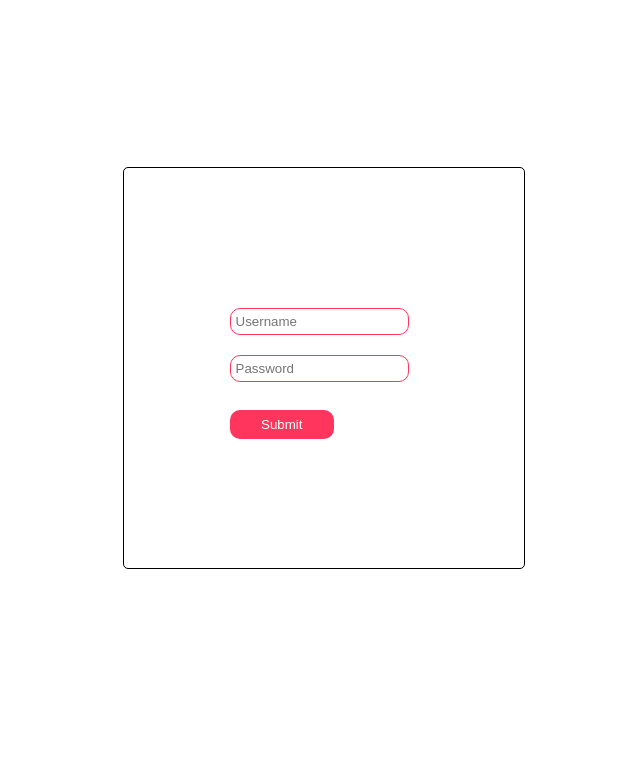
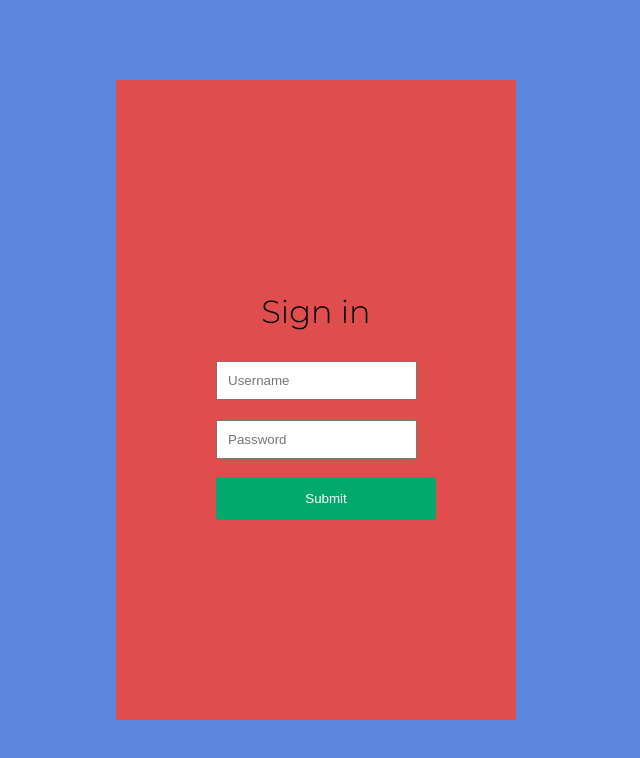
Before and after one commit to playmaker159/form, a plain HTML site: page index.html in a window 1280 px wide. Shown: the whole page, without its empty margins (324-964 px from the left). Drawn offline with Linux system fonts and the light colour scheme.

Commit message:
Add files via upload

```diff
--- a/index.html
+++ b/index.html
@@ -1,29 +1,39 @@
 <!DOCTYPE html>
-<html>
+<html lang="en">
 <head>
-	<meta charset="utf-8">
-	<title></title>
-	<link rel="stylesheet" type="text/css" href="style.css">
+    <meta charset="UTF-8">
+    <meta http-equiv="X-UA-Compatible" content="IE=edge">
+    <meta name="viewport" content="width=device-width, initial-scale=1.0">
+    <link rel="stylesheet" href="main.css">
+    <link rel="preconnect" href="https://fonts.googleapis.com">
+<link rel="preconnect" href="https://fonts.gstatic.com" crossorigin>
+<link href="https://fonts.googleapis.com/css2?family=Montserrat:wght@200;300&display=swap" rel="stylesheet">
+    <title>Document</title>
 </head>
 <body>
+    <main class="container">
+        <div class="box">
+            <div class="form">
+            <form action="#">
+                <h1>Sign in</h1>
 
-	<div class="wrapper">
+                <input type="text" id="fname" name="firstname" placeholder="Username">
 
-<div class="container">
-	<div class="parent">
-		<form action="#">
-  <input type="text" id="fname" name="fname" placeholder ="Username"><br>
 
-  <input type="text" id="lname" name="lname" placeholder="Password"><br><br>
-  <input id="submit" type="submit" value="Submit">
-</form>
+                <input type="text" id="lname" name="lastname" placeholder="Password">
 
-		<div class="child">
 
-		</div>
 
-	</div>
-</div>
-</div>
+              <div class="submit">
+                <input type="submit" value="Submit">
+
+              </div>
+
+              </form>
+              </div>
+
+        </div>
+
+    </main>
 </body>
 </html>
--- /dev/null
+++ b/main.scss
@@ -0,0 +1,52 @@
+*{
+  padding: 0;
+  margin: 0;
+}
+.container{
+   display: flex;
+   justify-content: center;
+   align-items: center;
+   height: 100vh;
+   background-color: rgb(90, 135, 219);
+}
+.box{
+  display: flex;
+   justify-content: center;
+   align-items: center;
+   height: 80vh;
+   width: 50vh;
+   background-color: rgb(223, 77, 77);
+   display: flex;
+   justify-content: center;
+   align-items: center;
+}
+.form{
+  width: 50%;
+  margin: 0 auto;
+  #fname,#lname,#submit{
+   margin: 10px 0;
+    padding: 10px;
+  }
+  input[type=submit] {
+    width: 110%;
+    background-color: #04AA6D;
+    color: white;
+    padding: 14px 20px;
+    margin: 8px 0;
+    border: none;
+    border-radius: 4px;
+    cursor: pointer;
+    &:hover{
+      background-color: rgb(126, 0, 0);
+    }
+  }
+}
+h1{
+  display: flex;
+  justify-content: center;
+  align-items: center;
+  margin: 20px;
+  font-family: 'Montserrat', sans-serif;
+  font-weight: 300;
+
+}
```
Also changed, not shown: main.css (added), 1 other file.
